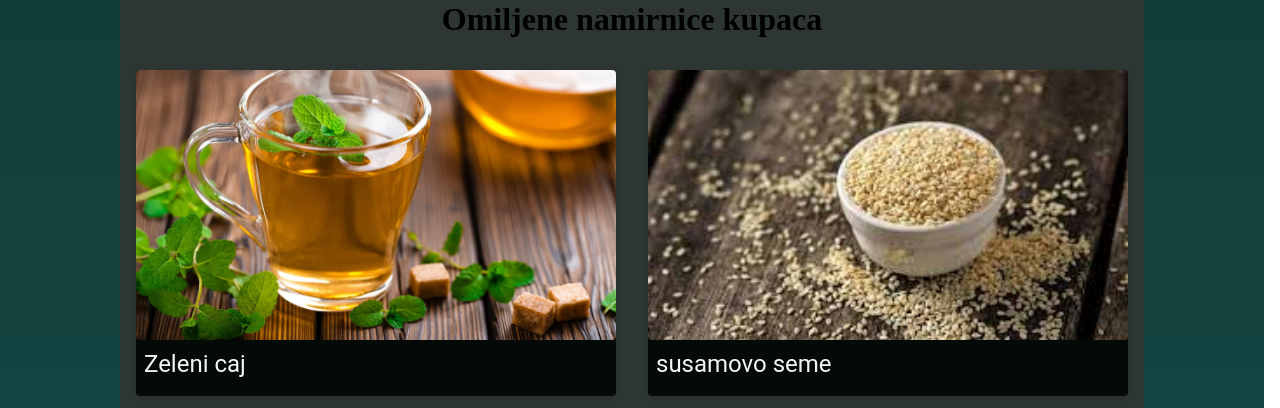
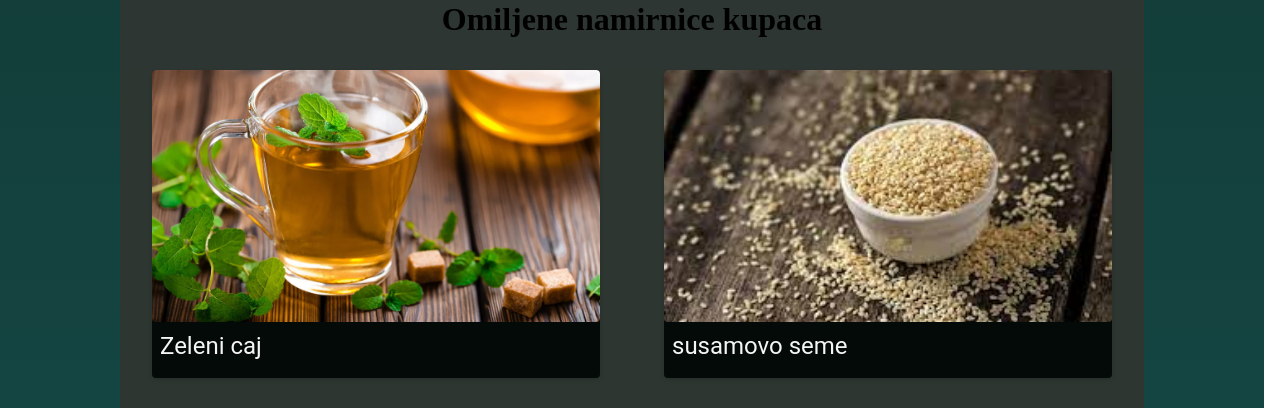
Before and after one commit to rcomplexxx/detelina, a Next.js app: page / in a window 1280 px wide. Shown: the part 506-914 px from the top of the page. Built offline with nearby package versions, Linux system fonts and the light colour scheme.

Commit message:
:first change

```diff
--- a/components/Products/Product/product.module.css
+++ b/components/Products/Product/product.module.css
@@ -4,8 +4,8 @@
     color: #f5f5f5;
     box-sizing: border-box;
     margin-bottom:  var(--size-7);
-    margin-left: var(--size-5);
-    margin-right: var(--size-5);
+    margin-left: var(--size-7);
+    margin-right: var(--size-7);
     border-radius:  var(--size-2);
   box-shadow: 0 2px 4px rgba(0, 0, 0, 0.1);
   }
```
